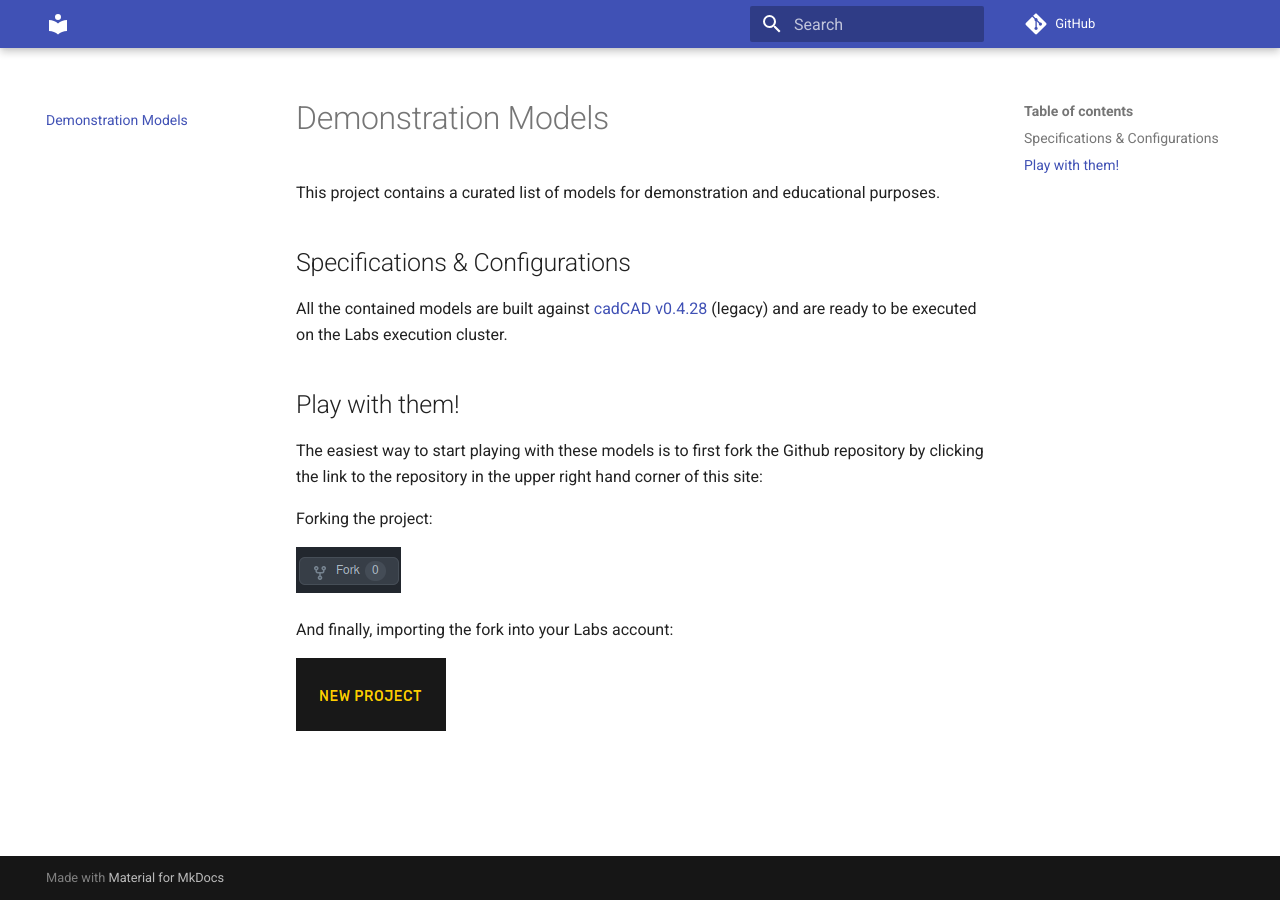
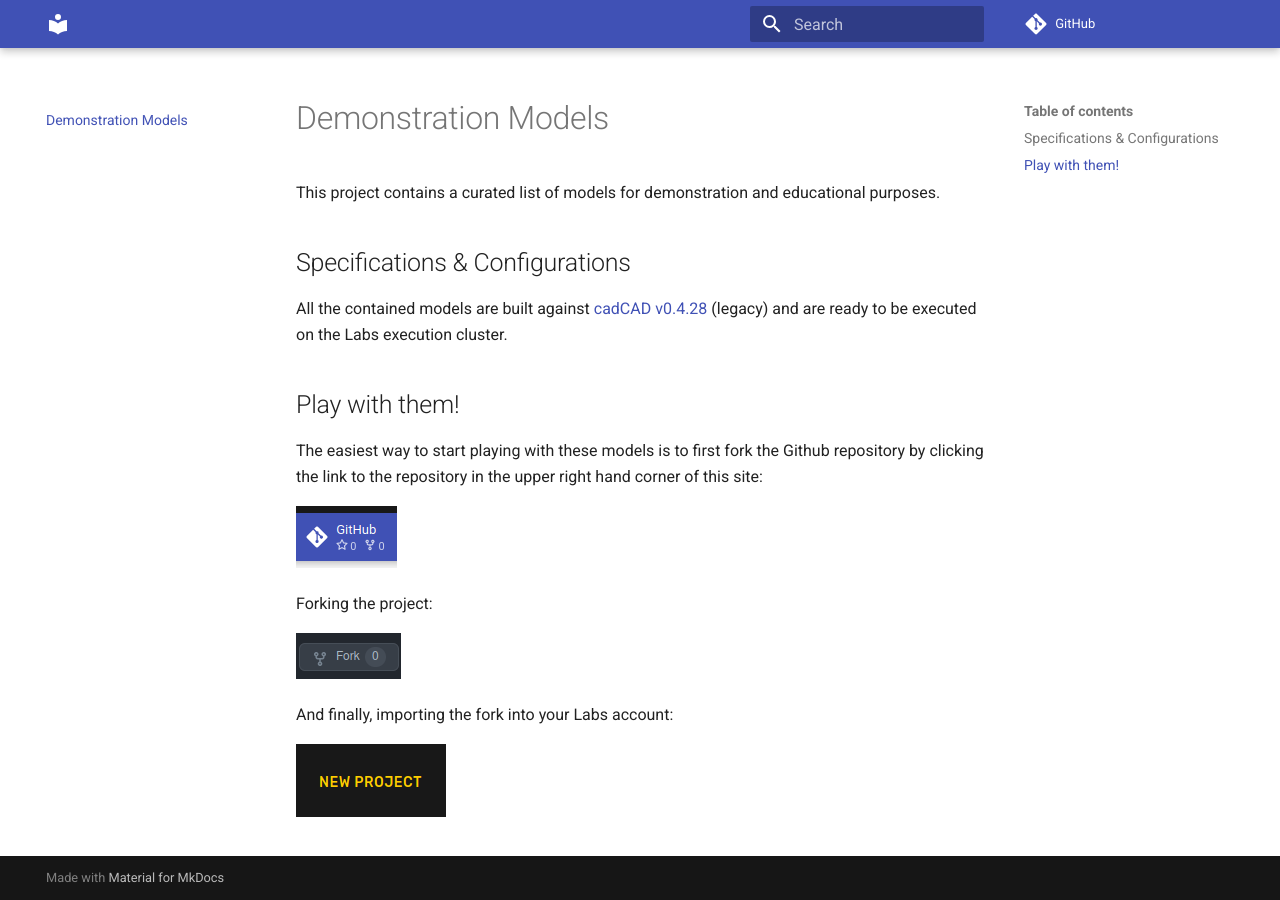
Before and after one commit to blockscience-labs/labs-demos, an MkDocs documentation site: the page built from docs/index.md, in a window 1280 px wide. Built offline with MkDocs 1.6.1 and Material for MkDocs 9.7.7, drawn with Linux system fonts in a browser that asks for light colours; comment, search, counter and statistics services are not loaded.

Commit message:
Updates to docsite

```diff
--- a/docs/index.md
+++ b/docs/index.md
@@ -7,7 +7,7 @@ All the contained models are built against <a href="https://pypi.org/project/cad
 ## Play with them!
 The easiest way to start playing with these models is to first fork the Github repository by clicking the link to the repository in the upper right hand corner of this site:
 
-
+![](images/github.png)
 
 Forking the project:
 
```
